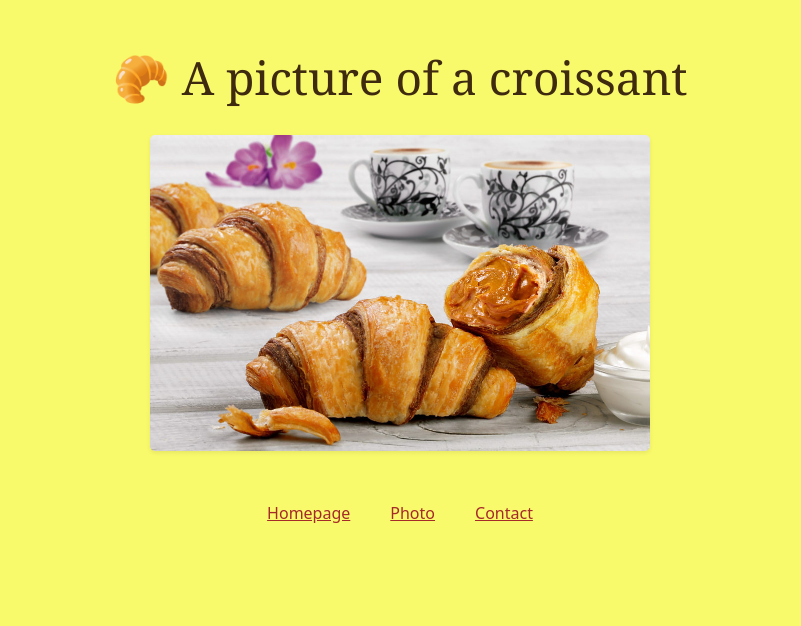
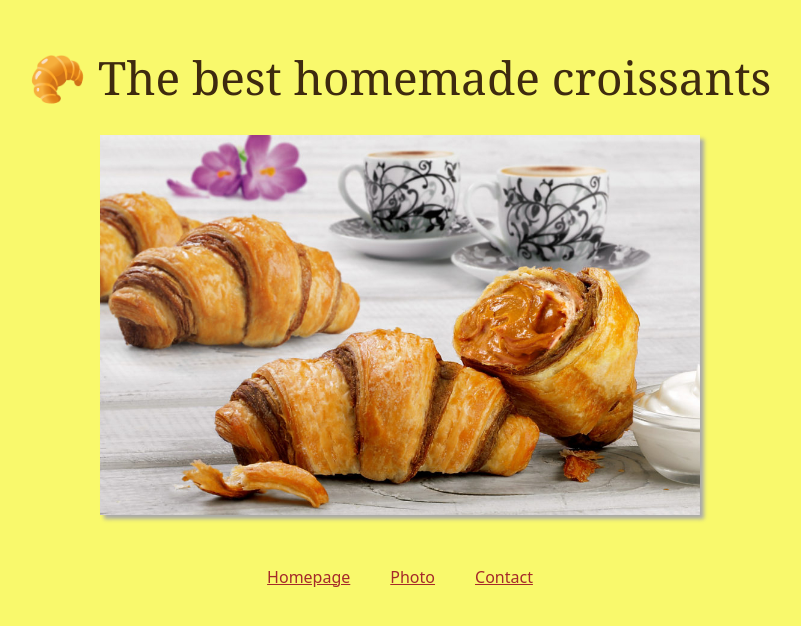
Before and after one commit to olena-starova/MultiplePages, a plain HTML site: page photo.html in a window 1280 px wide. Shown: the whole page, without its empty margins (240-1041 px from the left). Drawn offline with nearby package versions, Linux system fonts and the light colour scheme.

Commit message:
Improvement

```diff
--- a/photo.html
+++ b/photo.html
@@ -19,9 +19,9 @@
     <link rel="stylesheet" href="style.css" />
   </head>
   <body>
-    <h1 class="mt-3">🥐 A picture of a croissant</h1>
+    <h1 class="mt-3">🥐 The best homemade croissants</h1>
     <img
-      class="croissant-photo shadow-sm"
+      class="croissant-photo"
       src="venue-croissant.jpg"
       alt="Homemade Croissants"
     />
--- a/style.css
+++ b/style.css
@@ -45,8 +45,8 @@ p {
 }
 
 .croissant-photo {
-  max-width: 500px;
-  border-radius: 5px;
+  max-width: 600px;
+  border-radius: solid 5px gold;
   display: block;
   margin: 30px auto;
   box-shadow: 4px 4px 4px darkgray;
```
